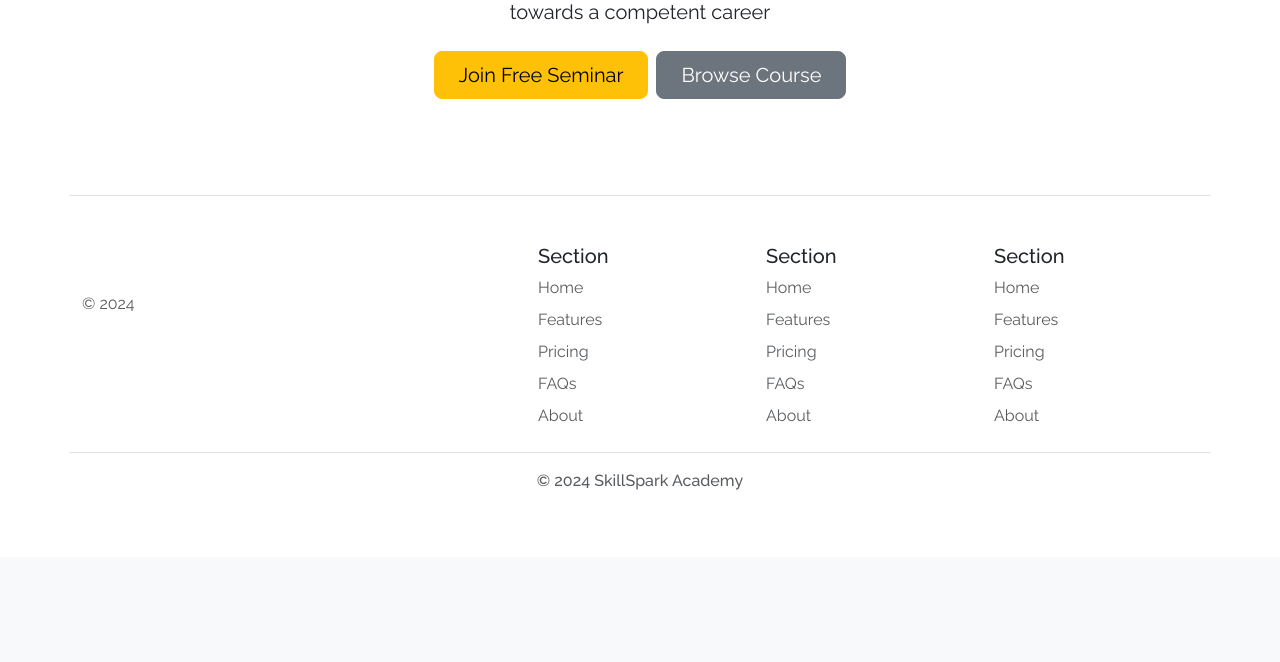
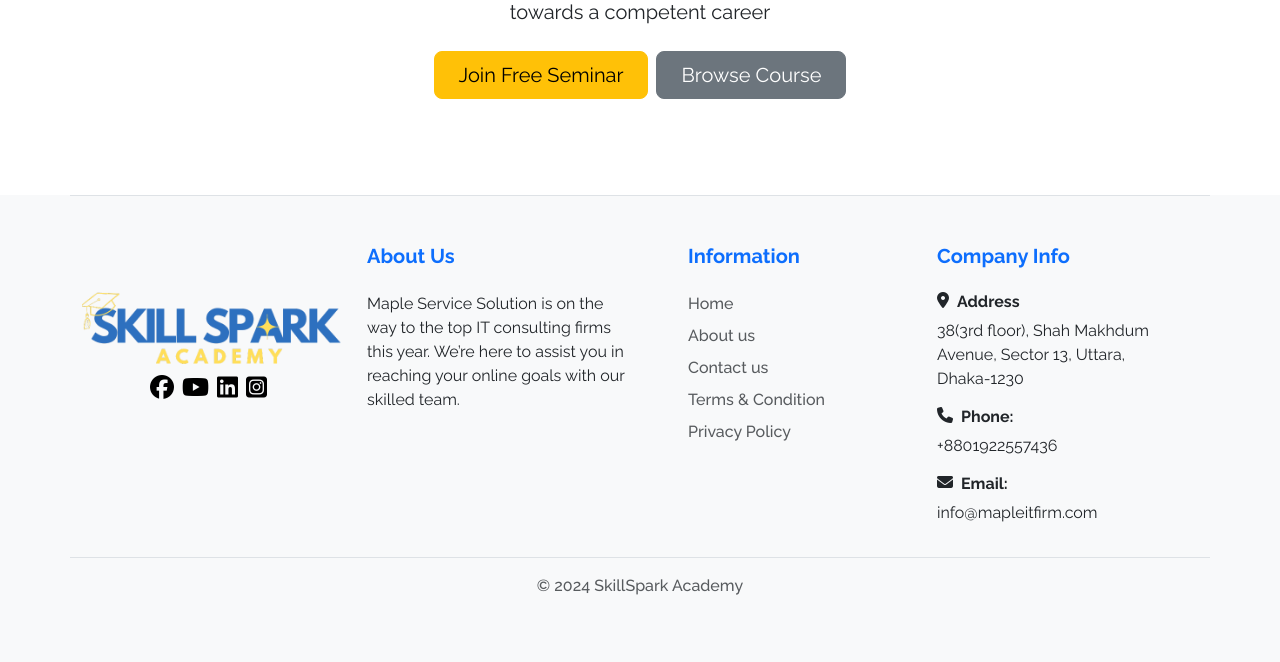
Before and after one commit to Maple-Service-Solution-Limited-MSSL/skillsparkacadeny, a PHP site: page / in a window 1280 px wide. Shown: the part 2927-3589 px from the top of the page. Before the commit the page ends 3417 px from the top, so only its background shows below. Run offline with PHP 8.4, Linux system fonts and the light colour scheme; some libraries are stand-ins or nearby versions.

Commit message:
v1 commit

```diff
--- a/style/style.css
+++ b/style/style.css
@@ -40,6 +40,7 @@ body {
     height: 300px;
 }
 
+
 @media only screen and (max-width: 576px) {
     .col-6 {
         display: flex !important;
@@ -47,10 +48,9 @@ body {
         width: 100%;
     }
 
-    /* .benefit-img-div {
-        width: auto;
-        height: 100%;
-    } */
+    .footer-style {
+        padding-left: 15px !important;
+    }
 
 
 }
--- a/templates/footer.php
+++ b/templates/footer.php
@@ -1,52 +1,76 @@
-<div class="container">
-  <footer class="row row-cols-1 row-cols-sm-2 row-cols-md-5 py-5 my-5 border-top">
+<footer class="bg-light">
+  <div class=" container">
+      <div class="row py-5 my-5 border-top row-cols-1 row-cols-sm-2 row-cols-md-4">
+        <div class="col mt-5">
+          <a href="/" class="d-flex align-items-center mb-3 link-body-emphasis text-decoration-none">
+            <img src="./assets/images/logo4.png" alt="" class="img-fluid">
+          </a>
+          <div class="d-flex justify-content-center">
+            <a href="/" class="d-flex align-items-center mb-3 link-body-emphasis text-decoration-none">
+            <i class="fa-brands fa-facebook fa-xl pe-2"></i></a>
+
+            <a href="/" class="d-flex align-items-center mb-3 link-body-emphasis text-decoration-none">
+            <i class="fa-brands fa-youtube fa-xl pe-2"></i></a>
+
+            <a href="/" class="d-flex align-items-center mb-3 link-body-emphasis text-decoration-none">
+            <i class="fa-brands fa-linkedin fa-xl pe-2"></i></a>
+
+            <a href="/" class="d-flex align-items-center mb-3 link-body-emphasis text-decoration-none">
+            <i class="fa-brands fa-square-instagram fa-xl pe-2"></i></a>
+          </div>
+        </div>
+        <!-- <div class="col mb-3">
+
+        </div> -->
         <div class="col mb-3">
-      <a href="/" class="d-flex align-items-center mb-3 link-body-emphasis text-decoration-none">
-        <svg class="bi me-2" width="40" height="32"><use xlink:href="#bootstrap"></use></svg>
-      </a>
-      <p class="text-body-secondary">© 2024</p>
+          <h5 class="fw-bold mb-4 text-primary ">About Us</h5>
+          <ul class="nav flex-column">
+            <li class="nav-item mb-2 fw-normal"><p>Maple Service Solution is on the way to the top IT consulting firms this year. We’re here to assist you in reaching your online goals with our skilled team.</p></li>
+          </ul>
+        </div>
+        <div class="col mb-3 px-5 footer-style">
+          <h5 class="fw-bold mb-4 text-primary ">Information</h5>
+          <ul class="nav flex-column fw-medium">
+            <li class="nav-item mb-2 "><a href="#" class="nav-link p-0 text-body-secondary">Home</a></li>
+            <li class="nav-item mb-2"><a href="#" class="nav-link p-0 text-body-secondary">About us</a></li>
+            <li class="nav-item mb-2"><a href="#" class="nav-link p-0 text-body-secondary">Contact us</a></li>
+            <li class="nav-item mb-2"><a href="#" class="nav-link p-0 text-body-secondary">Terms & Condition</a></li>
+            <li class="nav-item mb-2"><a href="#" class="nav-link p-0 text-body-secondary">Privacy Policy</a></li>
+          </ul>
+        </div>
+        <div class="col mb-3">
+          <h5 class="fw-bold mb-4 text-primary">Company Info</h5>
+          <ul class="nav row">
+              <li class="">
+                <div class="d-flex ">
+                <i class="fa-solid fa-location-dot pe-2"></i>
+                <h6 class="info-title fw-bold"> Address </h6>
                 </div>
 
-    <div class="col mb-3">
+                    <p class="info-detail"> 38(3rd floor), Shah Makhdum Avenue, Sector 13, Uttara,<br> Dhaka-1230 </p>
+              </li>
+              <li class="">
 
+                  <div class=" d-flex">
+                  <i class="fa-solid fa-phone pe-2"></i>
+                    <h6 class="info-title fw-bold"> Phone: </h6>
                   </div>
-
-    <div class="col mb-3">
-      <h5>Section</h5>
-      <ul class="nav flex-column">
-        <li class="nav-item mb-2"><a href="#" class="nav-link p-0 text-body-secondary">Home</a></li>
-        <li class="nav-item mb-2"><a href="#" class="nav-link p-0 text-body-secondary">Features</a></li>
-        <li class="nav-item mb-2"><a href="#" class="nav-link p-0 text-body-secondary">Pricing</a></li>
-        <li class="nav-item mb-2"><a href="#" class="nav-link p-0 text-body-secondary">FAQs</a></li>
-        <li class="nav-item mb-2"><a href="#" class="nav-link p-0 text-body-secondary">About</a></li>
-      </ul>
+                  <p class="info-detail "> <a href="tel:Phone" class="text-dark link-underline link-underline-opacity-0 link-underline-opacity-75-hover "> +8801922557436</a></p>
+              </li>
+              <li class="">
+                  <div class=" d-flex">
+                    <i class="fa-solid fa-envelope pe-2"></i>
+                    <h6 class="info-title fw-bold"> Email: </h6>
                   </div>
-
-    <div class="col mb-3">
-      <h5>Section</h5>
-      <ul class="nav flex-column">
-        <li class="nav-item mb-2"><a href="#" class="nav-link p-0 text-body-secondary">Home</a></li>
-        <li class="nav-item mb-2"><a href="#" class="nav-link p-0 text-body-secondary">Features</a></li>
-        <li class="nav-item mb-2"><a href="#" class="nav-link p-0 text-body-secondary">Pricing</a></li>
-        <li class="nav-item mb-2"><a href="#" class="nav-link p-0 text-body-secondary">FAQs</a></li>
-        <li class="nav-item mb-2"><a href="#" class="nav-link p-0 text-body-secondary">About</a></li>
-      </ul>
-    </div>
-
-    <div class="col mb-3">
-      <h5>Section</h5>
-      <ul class="nav flex-column">
-        <li class="nav-item mb-2"><a href="#" class="nav-link p-0 text-body-secondary">Home</a></li>
-        <li class="nav-item mb-2"><a href="#" class="nav-link p-0 text-body-secondary">Features</a></li>
-        <li class="nav-item mb-2"><a href="#" class="nav-link p-0 text-body-secondary">Pricing</a></li>
-        <li class="nav-item mb-2"><a href="#" class="nav-link p-0 text-body-secondary">FAQs</a></li>
-        <li class="nav-item mb-2"><a href="#" class="nav-link p-0 text-body-secondary">About</a></li>
+                  <p class="info-detail"> <a href="mailto:info@mapleitfirm.com?subject=Contact&amp;Us" target="_blank" class="text-dark link-underline link-underline-opacity-0 link-underline-opacity-75-hover"> info@mapleitfirm.com </a></p>
+              </li>
             </ul>
         </div>
         <div class="m-auto w-100 border-top pt-3"><p class="text-center text-body-secondary fw-medium">© 2024 SkillSpark Academy</p></div>
 
+    </div>
+  </div>
 </footer>
-</div>
     <script src="https://code.jquery.com/jquery-3.5.1.slim.min.js"></script>
     <script src="https://cdn.jsdelivr.net/npm/@popperjs/core@2.9.2/dist/umd/popper.min.js"></script>
     <script src="https://maxcdn.bootstrapcdn.com/bootstrap/4.5.2/js/bootstrap.min.js"></script>
```
Lines whose indentation alone changed are shown as unchanged.
